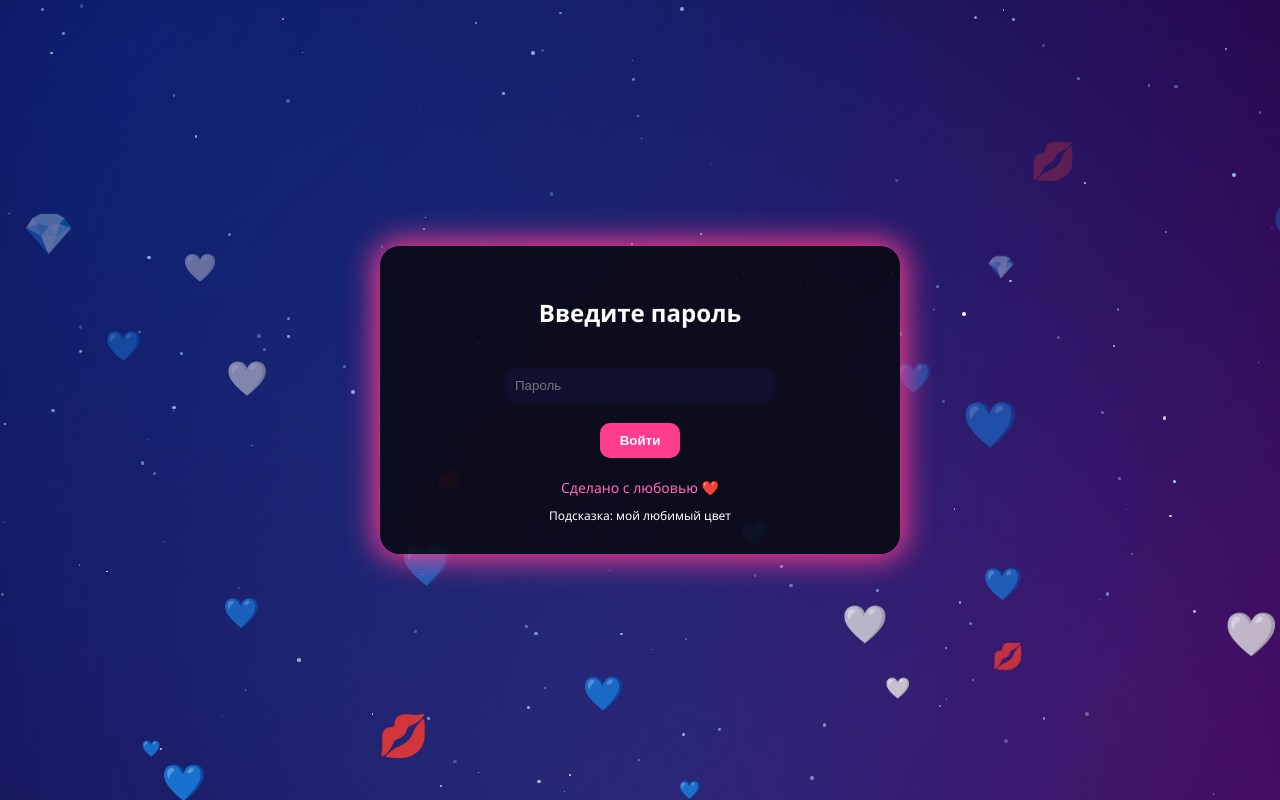
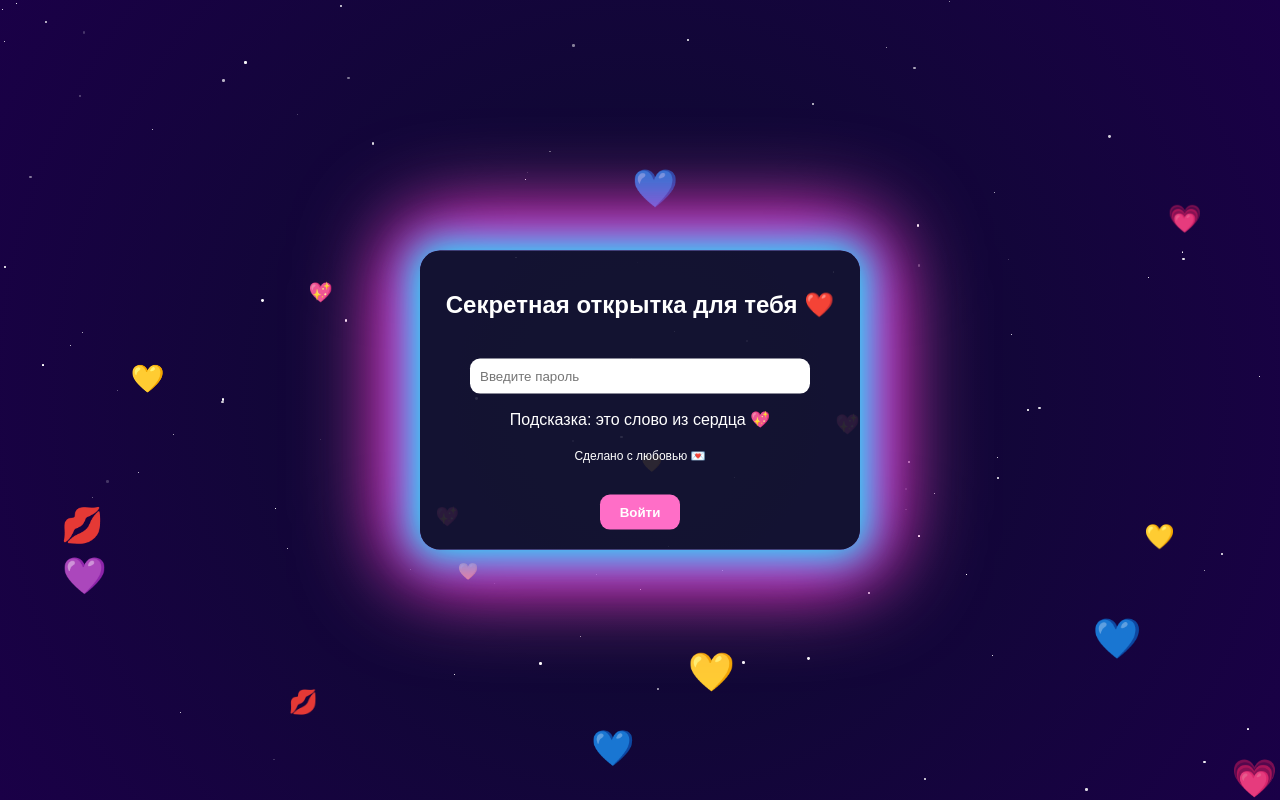
Before and after one commit to Mariia185/101, a plain HTML site: page index.html in a window 1280 px wide. Drawn offline with Linux system fonts and the light colour scheme.

Commit message:
Update index.html

```diff
--- a/index.html
+++ b/index.html
@@ -3,252 +3,212 @@
 <head>
 <meta charset="UTF-8">
 <meta name="viewport" content="width=device-width, initial-scale=1.0">
-<title>Любовная открытка</title>
+<title>Открытка для парня</title>
 <style>
     body, html {
         margin: 0;
         padding: 0;
+        overflow: hidden;
+        font-family: Arial, sans-serif;
+        color: white;
         height: 100%;
-  font-family: 'Segoe UI', sans-serif;
-  overflow: hidden;
+        width: 100%;
+        background: radial-gradient(circle at 50% 50%, #0b0c2b, #1a0047);
+        position: relative;
     }
 
-/* Космос */
-body {
-  background: radial-gradient(circle at top, #0b0c3f, #1a003d);
+    .stars {
+        position: absolute;
+        width: 100%;
+        height: 100%;
+        background: transparent;
+        overflow: hidden;
+        z-index: 0;
     }
 
-/* Звезды */
     .star {
         position: absolute;
+        width: 2px;
+        height: 2px;
+        background: white;
         border-radius: 50%;
-  background: white;
         opacity: 0.8;
-  animation: twinkle linear infinite;
-}
-@keyframes twinkle {
-  0%, 100% { opacity: 0.2; }
-  50% { opacity: 1; }
+        animation: twinkle 2s infinite alternate;
     }
 
-/* Туманность */
-#nebula {
-  position: fixed;
-  width: 200%;
-  height: 200%;
-  top: -50%;
-  left: -50%;
-  background: radial-gradient(circle at 30% 30%, rgba(0,100,255,0.25), transparent 60%),
-              radial-gradient(circle at 70% 70%, rgba(255,0,200,0.2), transparent 60%),
-              radial-gradient(circle at 50% 80%, rgba(0,200,255,0.2), transparent 60%);
-  animation: moveNebula 60s linear infinite;
-  z-index: -2;
-}
-@keyframes moveNebula {
-  0% { transform: translate(0,0) scale(1); }
-  50% { transform: translate(100px, -100px) scale(1.2); }
-  100% { transform: translate(0,0) scale(1); }
+    @keyframes twinkle {
+        from {opacity: 0.2;}
+        to {opacity: 1;}
     }
 
-/* Страницы */
-.page {
-  display: none;
-  min-height: 100dvh;
-  align-items: center;
-  justify-content: center;
-  padding: 16px;
-  box-sizing: border-box;
+    .container {
+        position: absolute;
+        top: 50%;
+        left: 50%;
+        transform: translate(-50%, -50%);
+        width: 90%;
+        max-width: 400px;
+        background: rgba(20,20,50,0.9);
+        padding: 20px;
+        border-radius: 20px;
+        box-shadow: 0 0 30px 5px #ff6ec7, 0 0 60px 10px #ff0000, 0 0 90px 20px #ff00ff;
+        text-align: center;
+        z-index: 1;
+        animation: glow 3s infinite alternate;
     }
 
-/* Центральное окно */
-.container {
-  position: relative;
-  background: rgba(10, 10, 20, 0.9);
-  padding: 30px;
-  border-radius: 20px;
-  animation: glow 5s linear infinite;
-  max-width: 90%;
-  width: 520px;
-  max-height: 90dvh;
-  overflow-y: auto;
-  text-align: center;
-  z-index: 2;
-  box-sizing: border-box;
-}
     @keyframes glow {
-  0% { box-shadow: 0 0 30px 5px #ff3c8d; }
-  25% { box-shadow: 0 0 30px 5px #ff0000; }
-  50% { box-shadow: 0 0 30px 5px #ff1493; }
-  75% { box-shadow: 0 0 30px 5px #ff69b4; }
-  100% { box-shadow: 0 0 30px 5px #ff3c8d; }
+        0% {box-shadow: 0 0 30px 5px #ff6ec7, 0 0 60px 10px #ff0000, 0 0 90px 20px #ff00ff;}
+        50% {box-shadow: 0 0 40px 10px #00ffff, 0 0 70px 15px #ff00ff, 0 0 100px 25px #ff6ec7;}
+        100% {box-shadow: 0 0 30px 5px #ff6ec7, 0 0 60px 10px #ff0000, 0 0 90px 20px #ff00ff;}
     }
 
-h2, h1, p {
-  color: white;
-}
-
-input {
+    input[type="password"] {
         padding: 10px;
         border-radius: 10px;
         border: none;
-  outline: none;
+        width: 80%;
         margin-top: 20px;
-  width: 80%;
-  max-width: 250px;
-  background:#0f1030;
-  color:#fff;
     }
+
     button {
         padding: 10px 20px;
         margin-top: 20px;
         border-radius: 10px;
         border: none;
+        background-color: #ff6ec7;
+        color: white;
         cursor: pointer;
-  background: #ff3c8d;
-  color: white;
         font-weight: bold;
+    }
+
+    #noButton {
         position: relative;
     }
 
-/* Летающие смайлы и сердца */
-#effects {
-  position: fixed;
-  inset: 0;
-  z-index: -1;
-  pointer-events:none;
-  overflow: hidden;
-}
-.emoji {
+    .heart, .kiss {
         position: absolute;
-  bottom: -50px;
         font-size: 20px;
-  animation: floatUp linear infinite;
-  opacity: 0.9;
-}
-@keyframes floatUp {
-  0% { transform: translateY(0) scale(1); opacity: 1; }
-  100% { transform: translateY(-120vh) scale(1.5); opacity: 0; }
+        animation: flyUp 6s linear infinite;
     }
 
-.footer {
-  margin-top: 20px;
-  font-size: 14px;
-  color: #ff69b4;
-}
-
-@media(max-width:600px){
-  .container { padding: 20px; width: 100%; }
-  input { width: 100%; }
+    @keyframes flyUp {
+        0% {transform: translateY(100vh);}
+        100% {transform: translateY(-50px);}
     }
 </style>
 </head>
 <body>
 
-<div id="stars"></div>
-<div id="nebula"></div>
-<div id="effects"></div>
+<div class="stars" id="stars"></div>
 
-<!-- Страница 1 -->
-<div id="page1" class="page" style="display:flex;">
-  <div class="container">
-    <h2>Введите пароль</h2>
-    <input type="password" id="password" placeholder="Пароль">
-    <br>
+<div class="container" id="page1">
+    <h2>Секретная открытка для тебя ❤️</h2>
+    <input type="password" id="passwordInput" placeholder="Введите пароль">
+    <p>Подсказка: это слово из сердца 💖</p>
+    <p style="margin-top: 20px; font-size: 12px;">Сделано с любовью 💌</p>
     <button onclick="checkPassword()">Войти</button>
-    <div class="footer">Сделано с любовью ❤️</div>
-    <div style="margin-top:10px; font-size:12px; color:white;">Подсказка: мой любимый цвет</div>
-  </div>
 </div>
 
-<!-- Страница 2 -->
-<div id="page2" class="page">
-  <div class="container">
+<div class="container" id="page2" style="display:none;">
     <h2>Ты меня любишь?</h2>
-    <button id="yesBtn" onclick="nextPage()">Да</button>
-    <button id="noBtn">Нет</button>
-  </div>
+    <button id="yesButton" onclick="showReasons()">Да</button>
+    <button id="noButton">Нет</button>
 </div>
 
-<!-- Страница 3 -->
-<div id="page3" class="page">
-  <div class="container">
+<div class="container" id="page3" style="display:none;">
     <h2>101 причина, почему я тебя люблю</h2>
-    <p id="reason">Загрузка...</p>
-    <button onclick="nextReason()">Следующая</button>
-  </div>
+    <p id="reasonText"></p>
+    <button onclick="nextReason()">Следующая причина</button>
 </div>
 
 <script>
     // Звезды
-const starsContainer = document.getElementById('stars');
-for(let i=0;i<150;i++){
-  const star = document.createElement('div');
-  star.className='star';
-  const size = Math.random()*3+1;
-  star.style.width = size + 'px';
-  star.style.height = size + 'px';
-  star.style.left = Math.random()*window.innerWidth + 'px';
-  star.style.top = Math.random()*window.innerHeight + 'px';
-  star.style.animationDuration = (Math.random()*5+3) + 's';
-  star.style.background = ['white','#8ecbff','#b3e5fc'][Math.floor(Math.random()*3)];
-  starsContainer.appendChild(star);
+    for (let i = 0; i < 100; i++) {
+        let star = document.createElement('div');
+        star.className = 'star';
+        star.style.top = Math.random() * 100 + '%';
+        star.style.left = Math.random() * 100 + '%';
+        star.style.width = Math.random()*3 + 'px';
+        star.style.height = star.style.width;
+        star.style.animationDuration = (Math.random()*3 + 2) + 's';
+        document.getElementById('stars').appendChild(star);
     }
 
-// Смайлики
-const effectsContainer = document.getElementById('effects');
-const symbols = ['🤍','💙','💎','💋'];
+    // Летающие сердечки и поцелуи
+    const emojis = ['💖','💙','💜','💋','💛','💗'];
     function createEmoji() {
-  const span = document.createElement('span');
-  span.className = 'emoji';
-  span.style.left = Math.random() * window.innerWidth + 'px';
-  span.style.fontSize = (15 + Math.random()*25) + 'px';
-  span.style.animationDuration = (6 + Math.random()*4) + 's';
-  span.textContent = symbols[Math.floor(Math.random()*symbols.length)];
-  effectsContainer.appendChild(span);
-  setTimeout(()=>effectsContainer.removeChild(span),10000);
+        let emoji = document.createElement('div');
+        emoji.className = 'heart';
+        emoji.innerText = emojis[Math.floor(Math.random()*emojis.length)];
+        emoji.style.left = Math.random()*100 + 'vw';
+        emoji.style.fontSize = (Math.random()*24 + 16) + 'px';
+        emoji.style.animationDuration = (Math.random()*5 + 5) + 's';
+        document.body.appendChild(emoji);
+        setTimeout(()=>{emoji.remove()}, 10000);
     }
-setInterval(createEmoji, 200);
+    setInterval(createEmoji, 300);
 
     // Пароль
     function checkPassword() {
-  const pwd = document.getElementById('password').value;
-  if(pwd.toLowerCase() === 'розовый') {
-    document.getElementById('page1').style.display='none';
-    document.getElementById('page2').style.display='flex';
+        const input = document.getElementById('passwordInput').value;
+        if(input === 'любовь') {
+            document.getElementById('page1').style.display = 'none';
+            document.getElementById('page2').style.display = 'block';
         } else {
-    alert('Неверный пароль');
+            alert('Неверный пароль 💔');
         }
     }
 
-// Кнопка "Нет"
-const noBtn = document.getElementById('noBtn');
-const container = noBtn.closest('.container');
-noBtn.addEventListener('mouseenter', () => {
-  const maxX = container.clientWidth - noBtn.offsetWidth - 10;
-  const maxY = container.clientHeight - noBtn.offsetHeight - 10;
-  const x = Math.random() * maxX;
-  const y = Math.random() * maxY;
-  noBtn.style.position = 'absolute';
-  noBtn.style.left = x + 'px';
-  noBtn.style.top = y + 'px';
+    // Кнопка "Нет" убегает
+    const noButton = document.getElementById('noButton');
+    noButton.addEventListener('mouseenter', () => {
+        const containerRect = document.getElementById('page2').getBoundingClientRect();
+        const maxX = containerRect.width - noButton.offsetWidth;
+        const maxY = containerRect.height - noButton.offsetHeight;
+        noButton.style.position = 'absolute';
+        noButton.style.left = Math.random() * maxX + 'px';
+        noButton.style.top = Math.random() * maxY + 'px';
     });
 
-// Переключение страниц
-function nextPage() {
-  document.getElementById('page2').style.display='none';
-  document.getElementById('page3').style.display='flex';
+    // 101 причина
+    const reasons = [
+        "Ты делаешь меня счастливой каждый день","Твоя улыбка – моя радость","Ты всегда поддерживаешь меня",
+        "Ты заставляешь меня смеяться","Мне нравится, как ты меня обнимаешь","Ты понимаешь меня без слов",
+        "Ты заботишься обо мне","Твоя доброта вдохновляет меня","Ты веришь в меня","Ты делаешь мир ярче",
+        "Мне нравится, как ты готовишь","Ты умеешь слушать","Твои глаза сияют","Ты терпеливый","Твои шутки лучшие",
+        "Ты мотивируешь меня","Мне нравится твой голос","Ты помогаешь мне расти","Ты – мой лучший друг","Ты умеешь прощать",
+        "Мне нравится твой стиль","Ты поддерживаешь мои мечты","Ты креативный","Мне нравится твоя энергия","Ты умеешь удивлять",
+        "Ты честный","Ты вдохновляешь меня быть лучше","Ты – мой уют","Ты умеешь слушать музыку со мной","Твоя доброта заразительна",
+        "Ты умеешь делать сюрпризы","Мне нравится твоя смелость","Ты даешь мне уверенность","Ты – моя опора","Ты заботишься о других",
+        "Мне нравится, как ты обнимаешь","Ты искренний","Ты умеешь прощать","Твоя энергия заряжает","Мне нравится твой смех",
+        "Ты умеешь радоваться мелочам","Ты вдохновляешь меня на творчество","Ты понимаешь мои шутки","Ты верный друг",
+        "Мне нравится твоя решительность","Ты – моя радость","Ты умеешь удивлять","Ты прекрасный слушатель","Мне нравится твоя улыбка",
+        "Ты заботливый","Ты вдохновляешь меня мечтать","Ты умеешь поддерживать","Мне нравится твоя харизма","Ты смелый",
+        "Ты умеешь успокаивать","Ты честный с собой и со мной","Твоя любовь – моя сила","Ты делаешь меня лучше","Ты умеешь радовать меня",
+        "Ты – мой компас в жизни","Мне нравится твоя страсть","Ты творческий","Ты позитивный","Ты веришь в нас",
+        "Мне нравится твой взгляд","Ты умеешь быть настоящим","Ты вдохновляешь меня быть собой","Ты любишь жизнь","Ты понимаешь мои чувства",
+        "Ты поддерживаешь мои цели","Мне нравится твой юмор","Ты добрый","Ты мотивируешь меня двигаться вперед","Ты умеешь радовать",
+        "Ты внимательный","Мне нравится твоя искренность","Ты умеешь удивлять каждый день","Ты заботишься обо мне","Ты вдохновляешь меня любить",
+        "Ты терпеливый","Ты умеешь радовать сердца","Мне нравится твоя нежность","Ты умеешь слушать меня","Ты мой уютный мир",
+        "Ты делаешь меня счастливой","Ты умеешь обнимать","Ты поддерживаешь меня","Ты мотивируешь меня","Мне нравится твоя энергия",
+        "Ты даришь тепло","Ты веришь в меня","Ты мой свет","Ты умеешь любить","Ты искренний","Ты умеешь вдохновлять",
+        "Ты заботишься о других","Мне нравится твоя страсть","Ты радостный","Ты умеешь удивлять","Ты настоящий","Ты – моя опора",
+        "Ты делаешь мир красивее","Ты смелый","Ты умеешь радоваться жизни","Ты мой лучший друг","Ты добрый","Ты понимаешь меня",
+        "Ты – моя радость","Ты делаешь каждый день особенным"
+    ];
+
+    let currentReason = 0;
+    function showReasons() {
+        document.getElementById('page2').style.display = 'none';
+        document.getElementById('page3').style.display = 'block';
+        document.getElementById('reasonText').innerText = reasons[currentReason];
     }
 
-// 101 причина
-const reasons = Array.from({length:101},(_,i)=> (i+1)+". Причина, почему я тебя люблю ❤️");
-let reasonIndex = 0;
-const reasonElem = document.getElementById('reason');
-function nextReason(){
-  reasonElem.textContent = reasons[reasonIndex];
-  reasonIndex = (reasonIndex + 1) % reasons.length;
+    function nextReason() {
+        currentReason = (currentReason + 1) % reasons.length;
+        document.getElementById('reasonText').innerText = reasons[currentReason];
     }
-nextReason();
 </script>
-
 </body>
 </html>
```
Lines whose indentation alone changed are shown as unchanged.
